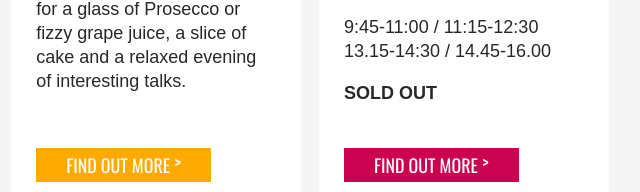
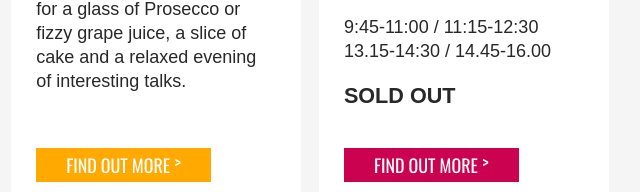
Before and after one commit to alexandtheweb/springforward, a plain HTML site: page index.html in a window 1280 px wide. Shown: the part 1380-1572 px from the top of the page, 484-1124 px from the left. Drawn offline with nearby package versions, Linux system fonts and the light colour scheme; a script that the page names is missing; files whose address does not match are found by name; a web font is replaced by a local one.

Commit message:
Update index.html

```diff
--- a/index.html
+++ b/index.html
@@ -117,7 +117,7 @@
                     <div class="event-desc">
                         <p>Mother &amp; Daughter Creative Technology Workshops: A great opportunity for mothers and daughters (ages 10-14) to celebrate Mother's Day and explore technology together! There'll be four free workshops throughout the day with activities in Stop-motion Animation and Programming in Minecraft.</p>
                         <p>9:45-11:00 / 11:15-12:30<br> 13.15-14:30 / 14.45-16.00</p>
-                      <p><strong>SOLD OUT</strong></p>
+                      <p style="font-size:120%"><strong>SOLD OUT</strong></p>
                        <a href="http://curiosityhubspringforward2016.eventbrite.co.uk" itemprop="http://curiosityhubspringforward2016.eventbrite.co.uk" class="btn" target="_blank">Find out more <span>></span></a>
                     </div>
                 </article>
```
